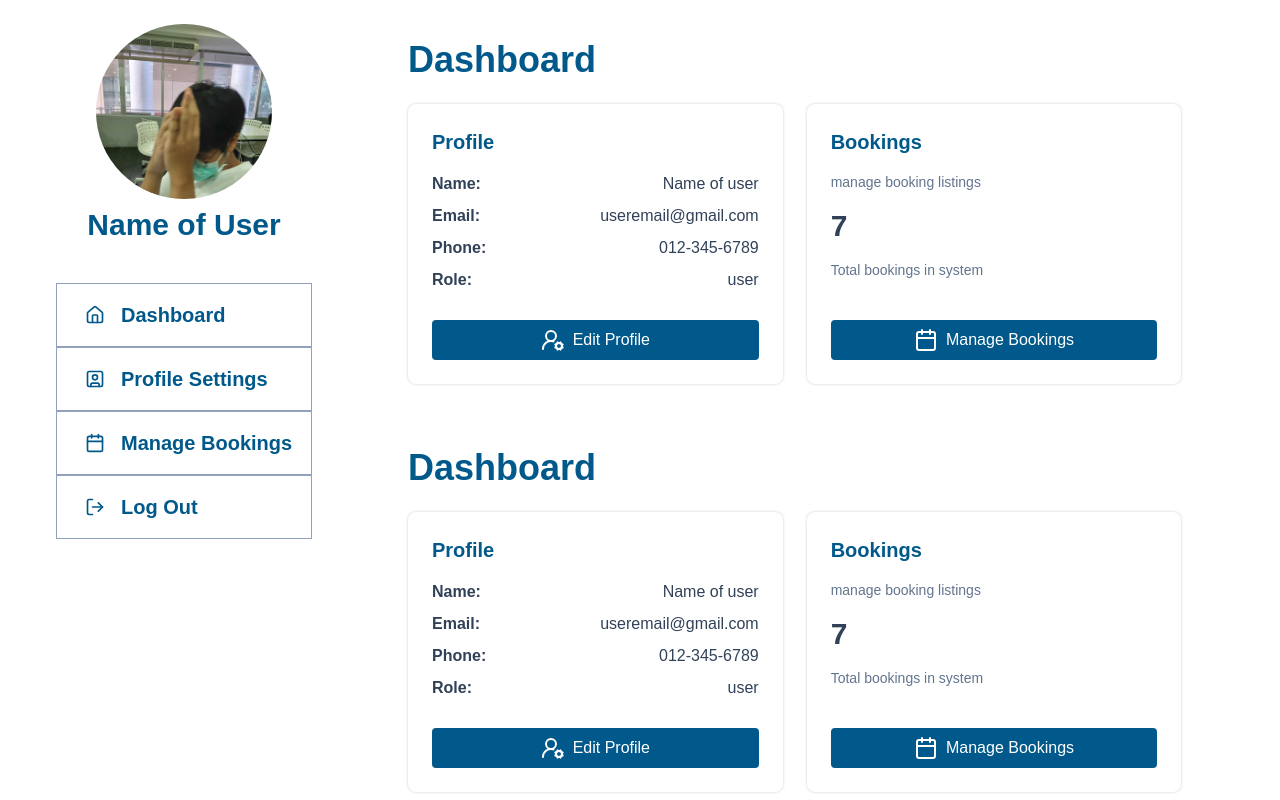
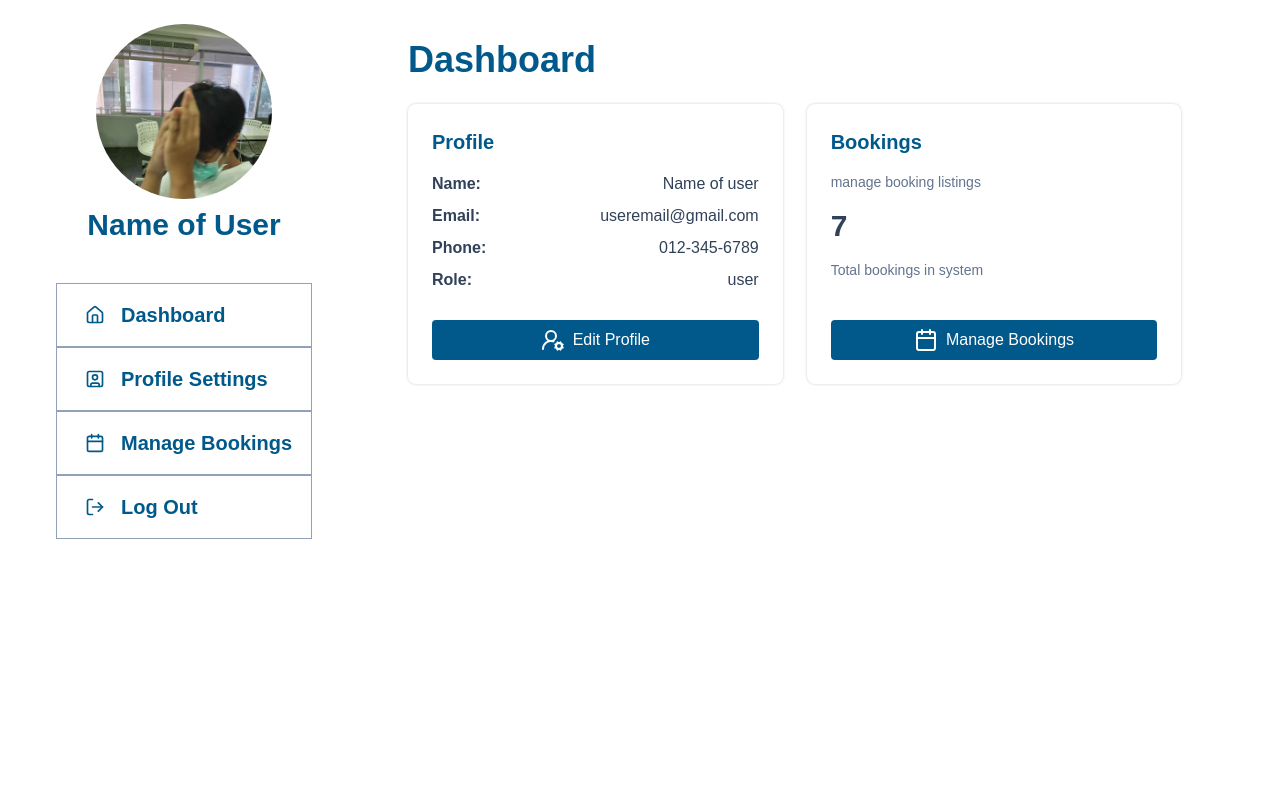
Before and after one commit to Bossppp/fe-project-2024-2-concern-but-complete, a Next.js app: page /user in a window 1280 px wide. Shown: the top 800 px of the page. Built offline with nearby package versions, Linux system fonts and the light colour scheme.

Commit message:
feat: add profile and bookings page

```diff
--- /dev/null
+++ b/src/app/(user)/user/bookings/page.tsx
@@ -0,0 +1,9 @@
+import React from 'react'
+
+function Booking() {
+  return (
+    <div>Booking</div>
+  )
+}
+
+export default Booking
--- a/src/app/(user)/user/page.tsx
+++ b/src/app/(user)/user/page.tsx
@@ -8,8 +8,6 @@ function user() {
       <UserNavigate />
       <div className=" p-2 w-2/3">
         <Dashboard />
-        <Dashboard />{/**mock*/}
-        <Dashboard />{/**mock*/}
       </div>
     </div>
   );
--- /dev/null
+++ b/src/app/(user)/user/profile/page.tsx
@@ -0,0 +1,9 @@
+import React from 'react'
+
+function Profile() {
+  return (
+    <div>Profile</div>
+  )
+}
+
+export default Profile
--- a/src/components/Dashboard.tsx
+++ b/src/components/Dashboard.tsx
@@ -1,7 +1,16 @@
+'use client'
 import { Calendar, UserRoundCog } from "lucide-react";
+import { useRouter } from "next/navigation";
 import React from "react";
 
 function Dashboard() {
+  const router = useRouter();
+
+    const handleClick = (buttonLabel: string, route: string) => {
+      alert(`You clicked on: ${buttonLabel}`);
+      router.push(route);
+    };
+
   return (
     <div className="flex flex-col p-8 mx-auto">
       <h1 className="text-4xl font-bold mb-6 text-sky-800">Dashboard</h1>
@@ -30,7 +39,10 @@ function Dashboard() {
               </div>
             </div>
           </div>
-          <button className="w-full px-4 py-2 bg-sky-800 text-white rounded hover:bg-sky-700 flex items-center justify-center gap-2">
+          <button
+            className="w-full px-4 py-2 bg-sky-800 text-white rounded hover:bg-sky-700 flex items-center justify-center gap-2"
+            onClick={() => handleClick("edit Profile", "/user/profile")}
+          >
             <UserRoundCog />
             <span>Edit Profile</span>
           </button>
@@ -50,7 +62,10 @@ function Dashboard() {
               <p className="text-sm text-slate-500">Total bookings in system</p>
             </div>
           </div>
-          <button className="w-full px-4 py-2 bg-sky-800 text-white rounded hover:bg-sky-700 flex items-center justify-center gap-2">
+          <button
+            className="w-full px-4 py-2 bg-sky-800 text-white rounded hover:bg-sky-700 flex items-center justify-center gap-2"
+            onClick={() => handleClick("manage booking", "/user/bookings")}
+          >
             <Calendar />
             <span>Manage Bookings</span>
           </button>
--- a/src/components/UserNavigate.tsx
+++ b/src/components/UserNavigate.tsx
@@ -1,11 +1,16 @@
 'use client'
 import Image from 'next/image';
 import { Calendar, House, LogOut, SquareUser } from "lucide-react";
-import React from 'react'
+import React from 'react';
+import { useRouter } from 'next/navigation';
 import NavigateBtn from './NavigateBtn';
+
 function UserNavigate() {
-  const handleClick = (buttonLabel: string) => {
+  const router = useRouter();
+
+  const handleClick = (buttonLabel: string, route: string) => {
     alert(`You clicked on: ${buttonLabel}`);
+    router.push(route);
   };
 
   return (
@@ -22,30 +27,34 @@ function UserNavigate() {
       <div className="mt-2 justify-start text-sky-800 text-3xl font-semibold mb-10">
         Name of User
       </div>
-      <div className="flex flex-col ">
+      <div className="flex flex-col">
+        {/* Dashboard Button - Navigates to /user */}
         <NavigateBtn
           icon={<House className="w-5 mr-4" />}
           label="Dashboard"
-          onClick={() => handleClick("Dashboard")}
+          onClick={() => handleClick("Dashboard", "/user")}
         />
+        {/* Profile Button - Navigates to /user/profile */}
         <NavigateBtn
           icon={<SquareUser className="w-5 mr-4" />}
           label="Profile Settings"
-          onClick={() => handleClick("Profile")}
+          onClick={() => handleClick("Profile", "/user/profile")}
         />
+        {/* Manage Bookings Button */}
         <NavigateBtn
           icon={<Calendar className="w-5 mr-4" />}
           label="Manage Bookings"
-          onClick={() => handleClick("booking")}
+          onClick={() => handleClick("Manage Bookings", "/user/bookings")}
         />
+        {/* Log Out Button - Navigates to the main page */}
         <NavigateBtn
           icon={<LogOut className="w-5 mr-4" />}
           label="Log Out"
-          onClick={() => handleClick("log out")}
+          onClick={() => handleClick("Log Out", "/")} // Navigates to main/home page
         />
       </div>
     </div>
   );
 }
 
-export default UserNavigate
+export default UserNavigate;
```
